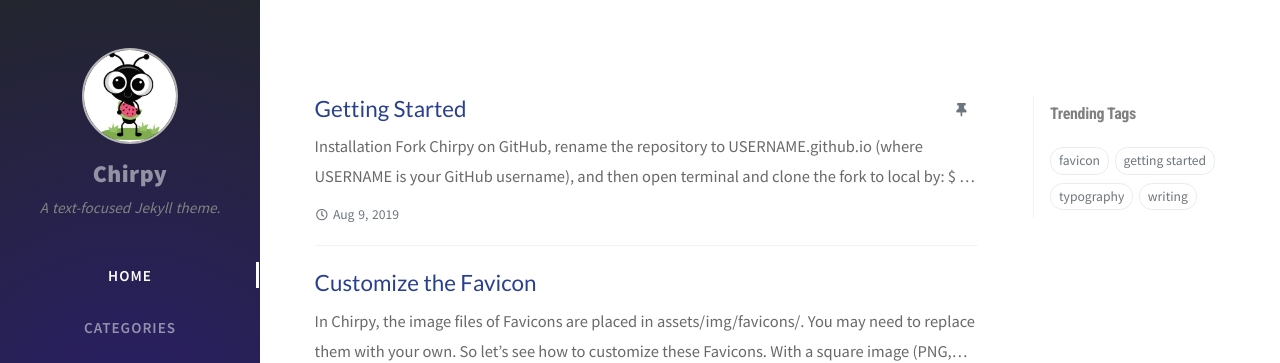
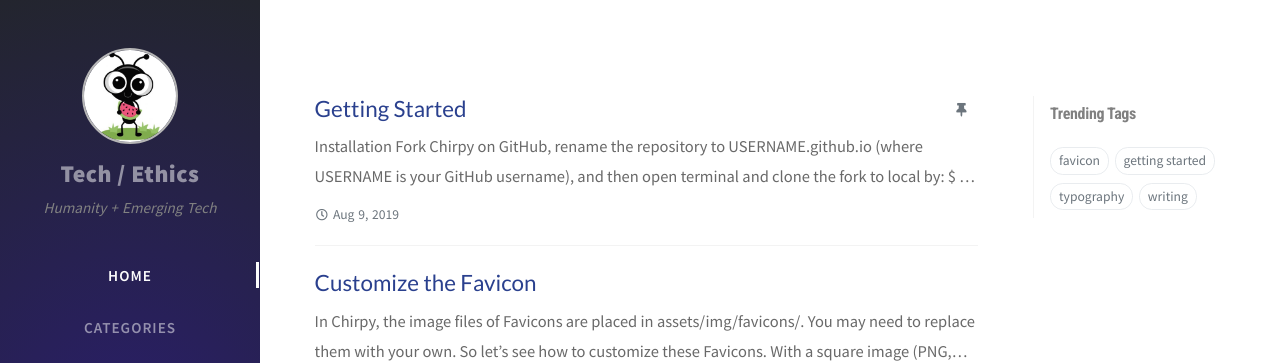
Before and after one commit to ihopper/ihopper.github.io, a Jekyll site: the page built from index.html, in a window 1280 px wide. Shown: the top 363 px of the page. Built offline with Jekyll 4.4.1, drawn with Linux system fonts in a browser that asks for light colours; nearby versions of some CDN libraries; the list of posts is cut into pages by our own code; comment, search, counter and statistics services are not loaded.

Commit message:
Update settings

```diff
--- a/_config.yml
+++ b/_config.yml
@@ -8,9 +8,9 @@
 # jekyll-seo-tag settings › https://github.com/jekyll/jekyll-seo-tag/blob/master/docs/usage.md
 #--------------------------
 
-title: Chirpy                          # the main title
+title: Tech / Ethics                          # the main title
 
-tagline: A text-focused Jekyll theme.  # it will display as the sub-title
+tagline: Humanity + Emerging Tech  # it will display as the sub-title
 
 description: >-                        # used by seo meta and the atom feed
   A minimal, portfolio, sidebar,
@@ -20,12 +20,12 @@
 # fill in the base hostname & protocol for your site, e.g., 'https://username.github.io'
 url: ''
 
-author: your_full_name                  # change to your full name
+author: Isaac Hopper                  # change to your full name
 
 avatar: /assets/img/sample/avatar.jpg   # support internet resources
 
 github:
-  username: github_username             # change to your github username
+  username: ihopper             # change to your github username
 
 twitter:
   username: twitter_username            # change to your twitter username
@@ -51,7 +51,7 @@
 baseurl: ''
 
 # Change to your timezone › http://www.timezoneconverter.com/cgi-bin/findzone/findzone
-timezone: Asia/Shanghai
+timezone: America/New_York
 
 google_analytics:
   id: ''          # Fill with your Google Analytics ID
```
